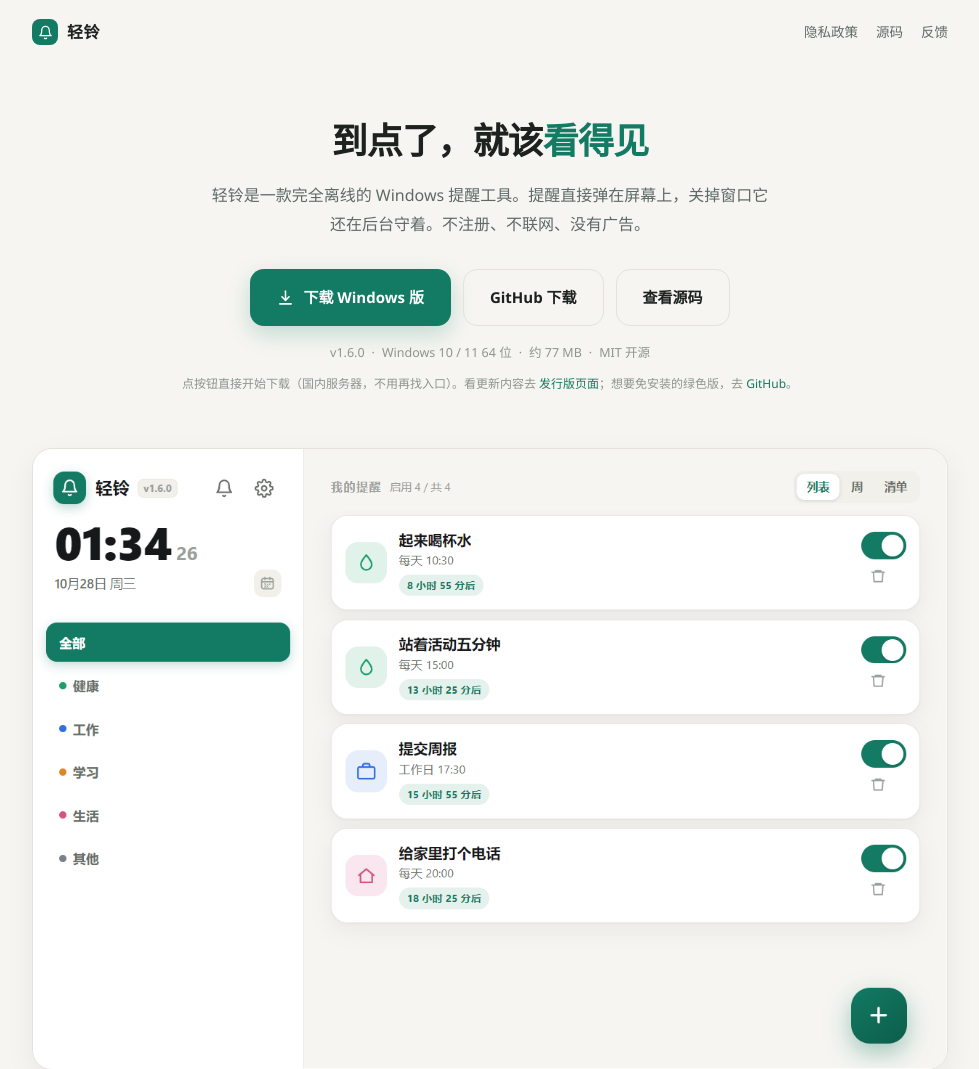
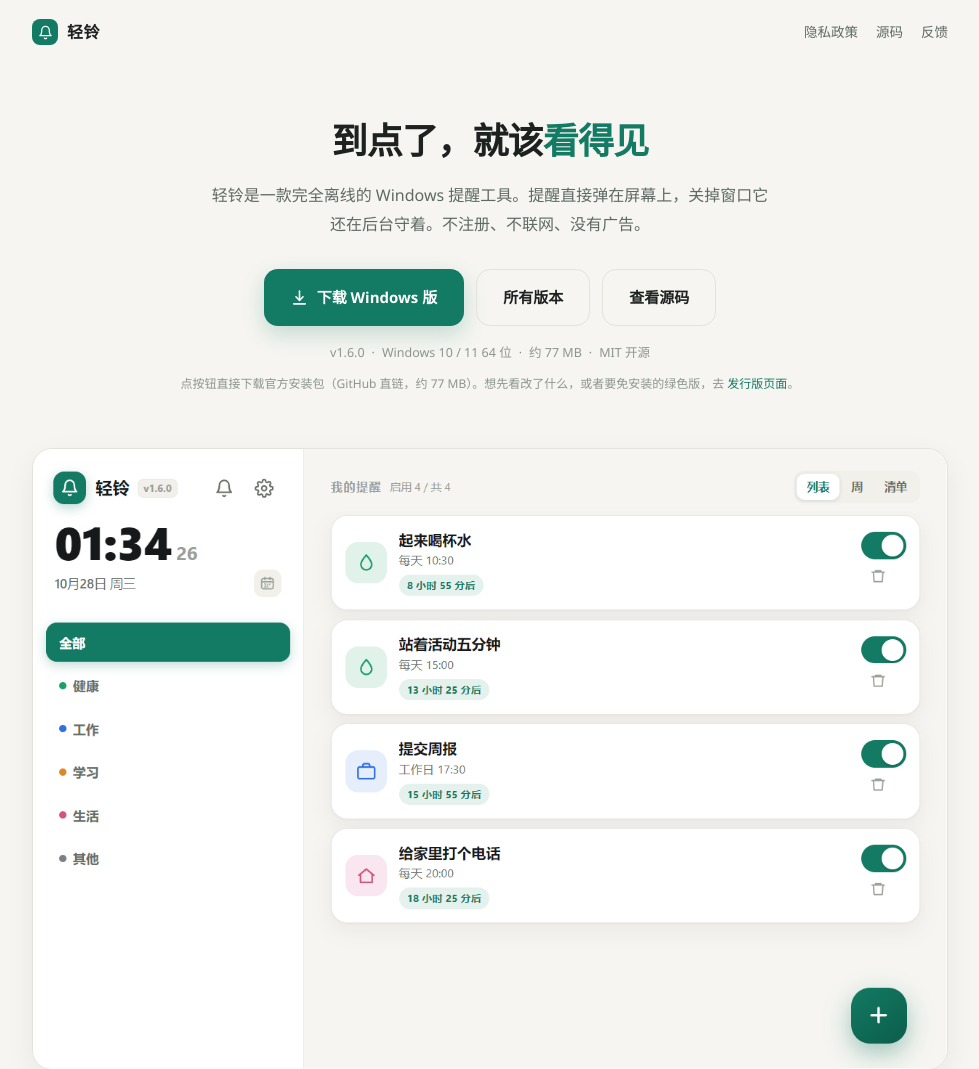
Before and after one commit to fushengzhenjun/qing-tixing, a plain HTML site: page index.html in a window 1280 px wide. Shown: the top 1069 px of the page, without its empty margins (150-1129 px from the left). Drawn offline with Linux system fonts and the light colour scheme.

Commit message:
fix(site): 下载按钮改指 GitHub 官方直链
原来直链指向 Gitee 的 v1.6.0 安装包，那份还是修复前的旧包（版权字段不对），
而 GitHub 附件已经是新的。为避免官网下到旧包，主按钮改指 GitHub 直链，
次要按钮从「GitHub 下载」改成「所有版本」，说明文字去掉「国内服务器」的表述。

```diff
--- a/index.html
+++ b/index.html
@@ -97,17 +97,17 @@
     <h1>到点了，就该<span>看得见</span></h1>
     <p class="sub">轻铃是一款完全离线的 Windows 提醒工具。提醒直接弹在屏幕上，关掉窗口它还在后台守着。不注册、不联网、没有广告。</p>
     <div class="cta">
-      <a class="btn btn-main" href="https://gitee.com/fushengbanrizhenjun/qing-tixing/releases/download/v1.6.0/QingLing-Setup-1.6.0.exe">
+      <a class="btn btn-main" href="https://github.com/fushengzhenjun/qing-tixing/releases/download/v1.6.0/QingLing-Setup-1.6.0.exe">
         <svg width="17" height="17" viewBox="0 0 24 24" fill="none" stroke="currentColor" stroke-width="2.2" stroke-linecap="round" stroke-linejoin="round"><path d="M12 3v12"/><path d="m7 11 5 5 5-5"/><path d="M4 21h16"/></svg>
         下载 Windows 版
       </a>
-      <a class="btn btn-ghost" href="https://github.com/fushengzhenjun/qing-tixing/releases/latest">GitHub 下载</a>
+      <a class="btn btn-ghost" href="https://github.com/fushengzhenjun/qing-tixing/releases">所有版本</a>
       <a class="btn btn-ghost" href="https://github.com/fushengzhenjun/qing-tixing">查看源码</a>
     </div>
     <div class="meta">
       <span>v1.6.0</span>·<span>Windows 10 / 11 64 位</span>·<span>约 77 MB</span>·<span>MIT 开源</span>
     </div>
-    <p class="dl-note">点按钮直接开始下载（国内服务器，不用再找入口）。看更新内容去 <a href="https://gitee.com/fushengbanrizhenjun/qing-tixing/releases/tag/v1.6.0">发行版页面</a>；想要免安装的绿色版，去 <a href="https://github.com/fushengzhenjun/qing-tixing/releases">GitHub</a>。</p>
+    <p class="dl-note">点按钮直接下载官方安装包（GitHub 直链，约 77 MB）。想先看改了什么，或者要免安装的绿色版，去 <a href="https://github.com/fushengzhenjun/qing-tixing/releases/tag/v1.6.0">发行版页面</a>。</p>
   </div>
 
   <div class="shots">
```
